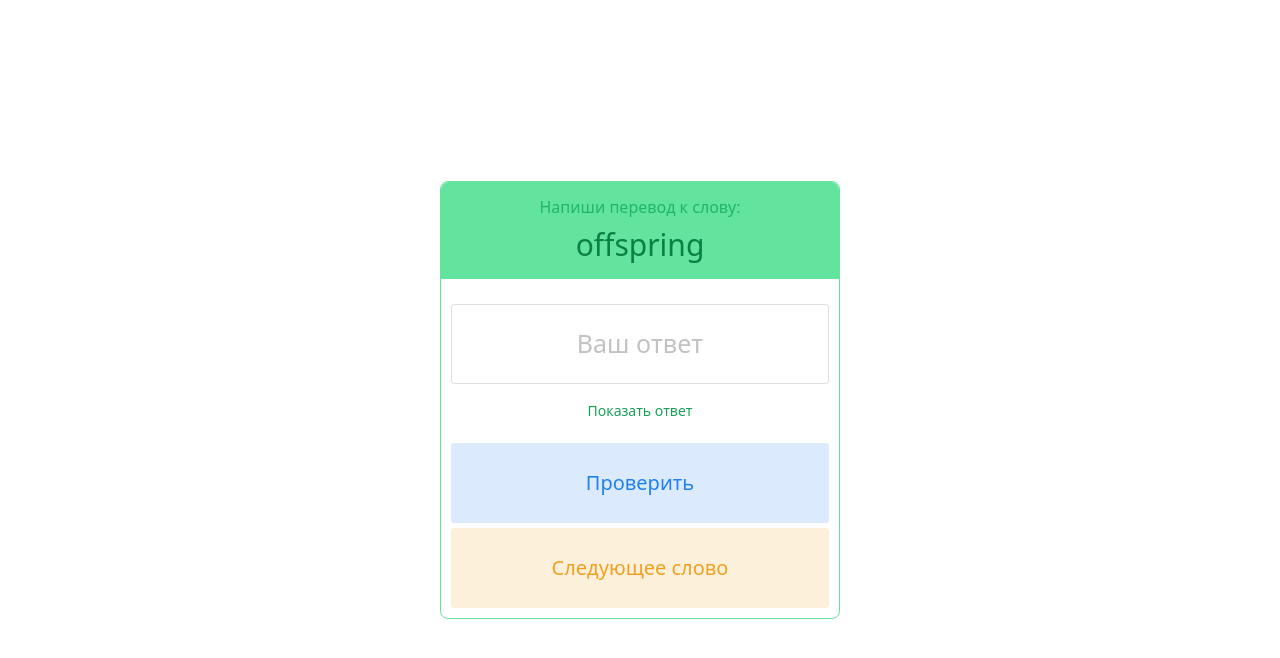
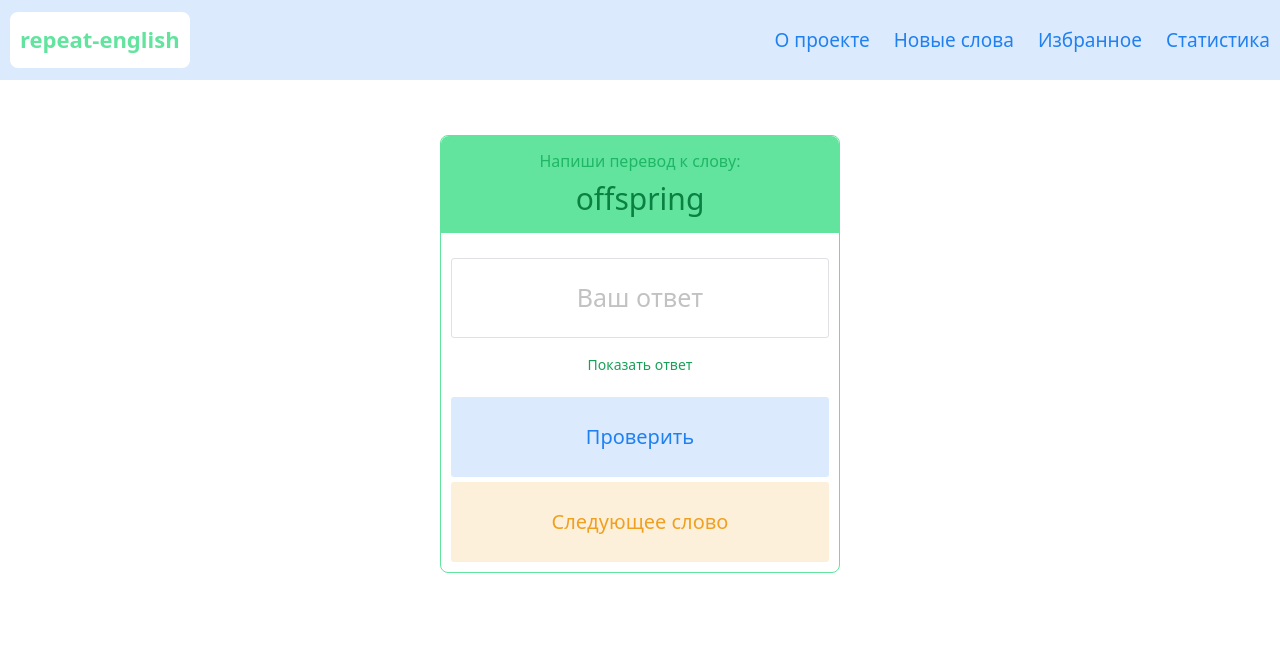
Before and after one commit to Bahshyan-A/repeat-english-words, a Vue app: page / in a window 1280 px wide. Shown: the top 658 px of the page. Built offline with nearby package versions, Linux system fonts and the light colour scheme.

Commit message:
add header

```diff
--- a/src/App.vue
+++ b/src/App.vue
@@ -1,12 +1,16 @@
 <template>
-  <quiz-card v-if="card" @update="updateCard" :card="card"/>
+  <app-header />
+  <div class="container card-container" v-if="card">
+    <quiz-card :card="card"/>
+  </div>
 </template>
 
 <script setup lang="ts">
 import { db } from "./helpers/db";
 import { word } from "./types/base";
-import { onMounted, ref} from "vue";
+import { computed, onMounted, ref} from "vue";
 import QuizCard from './components/QuizCard.vue';
+import AppHeader from './components/AppHeader.vue';
 
 const card = ref<null | word>(null);
 
@@ -19,6 +23,20 @@ const updateCard = () => {
 };
 </script>
 
+
 <style scoped lang="scss">
 
+.container {
+  display: flex;
+  justify-content: center;
+  align-items: center;
+  width: 100%;
+  flex-direction: column;
+}
+
+.card-container {
+  margin-top: 45px;
+  padding: 10px;
+}
+
 </style>
--- /dev/null
+++ b/src/components/AppHeader.vue
@@ -0,0 +1,72 @@
+<template>
+    <header class="header">
+        <div class="header__container">
+            <div class="header__logo">repeat-english</div>
+            <nav class="header__nav">
+                <ul v-if="!isDesktop" class="header__nav-list">
+                    <li class="header__nav-list-item"><a href="#">О проекте</a></li>
+                    <li class="header__nav-list-item"><a href="#">Новые слова</a></li>
+                    <li class="header__nav-list-item"><a href="#">Избранное</a></li>
+                    <li class="header__nav-list-item"><a href="#">Статистика</a></li>
+                </ul>
+            </nav>
+        </div>
+    </header>
+</template>
+
+<script setup lang="ts">
+import { computed, watch } from "vue";
+const isDesktop = computed(() => {
+  return window.innerWidth < 768;
+})
+</script>
+
+<style lang="scss" scoped>
+
+.header {
+    background-color: rgba(32, 128, 240, 0.16);
+    padding: 0 10px;
+    height: 80px;
+    display: flex;
+    justify-content: start;
+    align-items: center;
+
+    &__container {
+        max-width: 1280px;
+        width: 100%;
+        margin: 0 auto;
+        display: flex;
+        align-items: center;
+        justify-content: space-between;
+    }
+
+    &__logo{
+        font-weight: 800;
+        color: #62e49f;
+        background: #fff;
+        padding: 10px;
+        border-radius: 8px;
+        font-size: 22px;
+    }
+
+    &__nav{
+        &-list{
+            display: flex;
+            gap: 1.5rem;
+            list-style: none;
+
+            &-item a{
+                text-decoration: none;
+                font-weight: 500;
+                font-size: 19px;
+                color: #2080f0;
+
+                &:hover, &:focus {
+                    color: #5a9eeb;
+                }
+            }
+        }
+    }
+}
+
+</style>
--- a/src/components/QuizCard.vue
+++ b/src/components/QuizCard.vue
@@ -135,6 +135,7 @@ const hintContent = computed(() => {
   border-radius: 8px;
   border: 1px solid #62e49f;
   flex-direction: column;
+  text-align: center;
 
   @media (max-width: 760px) {
     width: 100%;
--- a/src/style.css
+++ b/src/style.css
@@ -2,35 +2,16 @@
   font-family: Inter, system-ui, Avenir, Helvetica, Arial, sans-serif;
   line-height: 1.5;
   font-weight: 400;
-
-  color-scheme: light dark;
-  color: rgba(255, 255, 255, 0.87);
-  background-color: #242424;
-
-  font-synthesis: none;
-  text-rendering: optimizeLegibility;
-  -webkit-font-smoothing: antialiased;
-  -moz-osx-font-smoothing: grayscale;
-  -webkit-text-size-adjust: 100%;
 }
 * {
   margin: 0;
   padding: 0;
   box-sizing: border-box;
 }
-a {
-  font-weight: 500;
-  color: #646cff;
-  text-decoration: inherit;
-}
-a:hover {
-  color: #535bf2;
-}
+
 
 body {
   margin: 0;
-  display: flex;
-  align-items: center;
   min-width: 320px;
   min-height: 100vh;
 }
@@ -40,46 +21,11 @@ h1 {
   line-height: 1.1;
 }
 
-button {
-  border-radius: 8px;
-  border: 1px solid transparent;
-  padding: 0.6em 1.2em;
-  font-size: 1em;
-  font-weight: 500;
-  font-family: inherit;
-  background-color: #1a1a1a;
-  cursor: pointer;
-  transition: border-color 0.25s;
-}
-button:hover {
-  border-color: #646cff;
-}
-button:focus,
-button:focus-visible {
-  outline: 4px auto -webkit-focus-ring-color;
-}
+
 
 
 #app {
   width: 100%;
   height: 100%;
   margin: 0 auto;
-  padding: 10px;
-  display: flex;
-  align-items: center;
-  flex-direction: column;
-  text-align: center;
 }
-
-@media (prefers-color-scheme: light) {
-  :root {
-    color: #213547;
-    background-color: #ffffff;
-  }
-  a:hover {
-    color: #747bff;
-  }
-  button {
-    background-color: #f9f9f9;
-  }
-}
```
